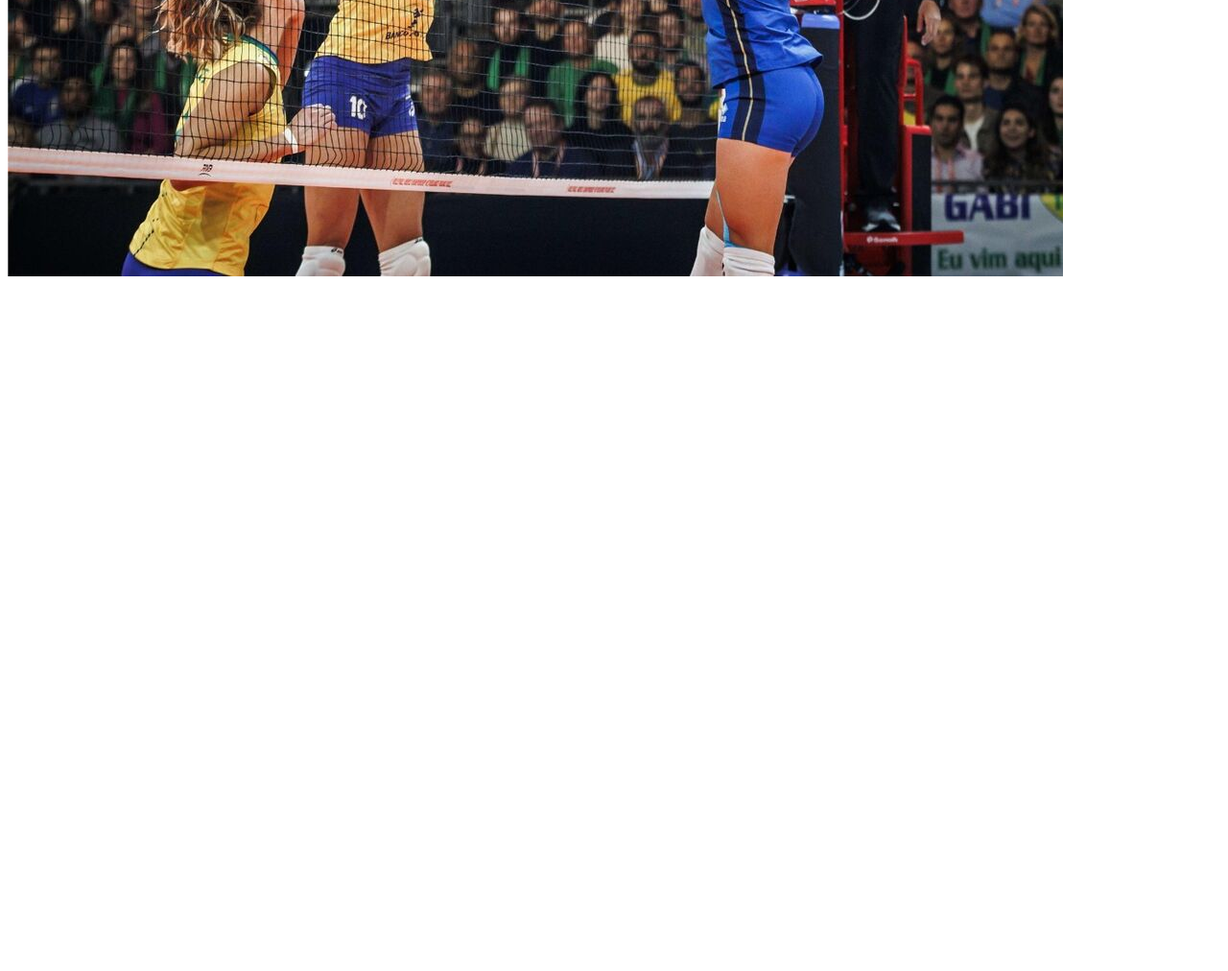
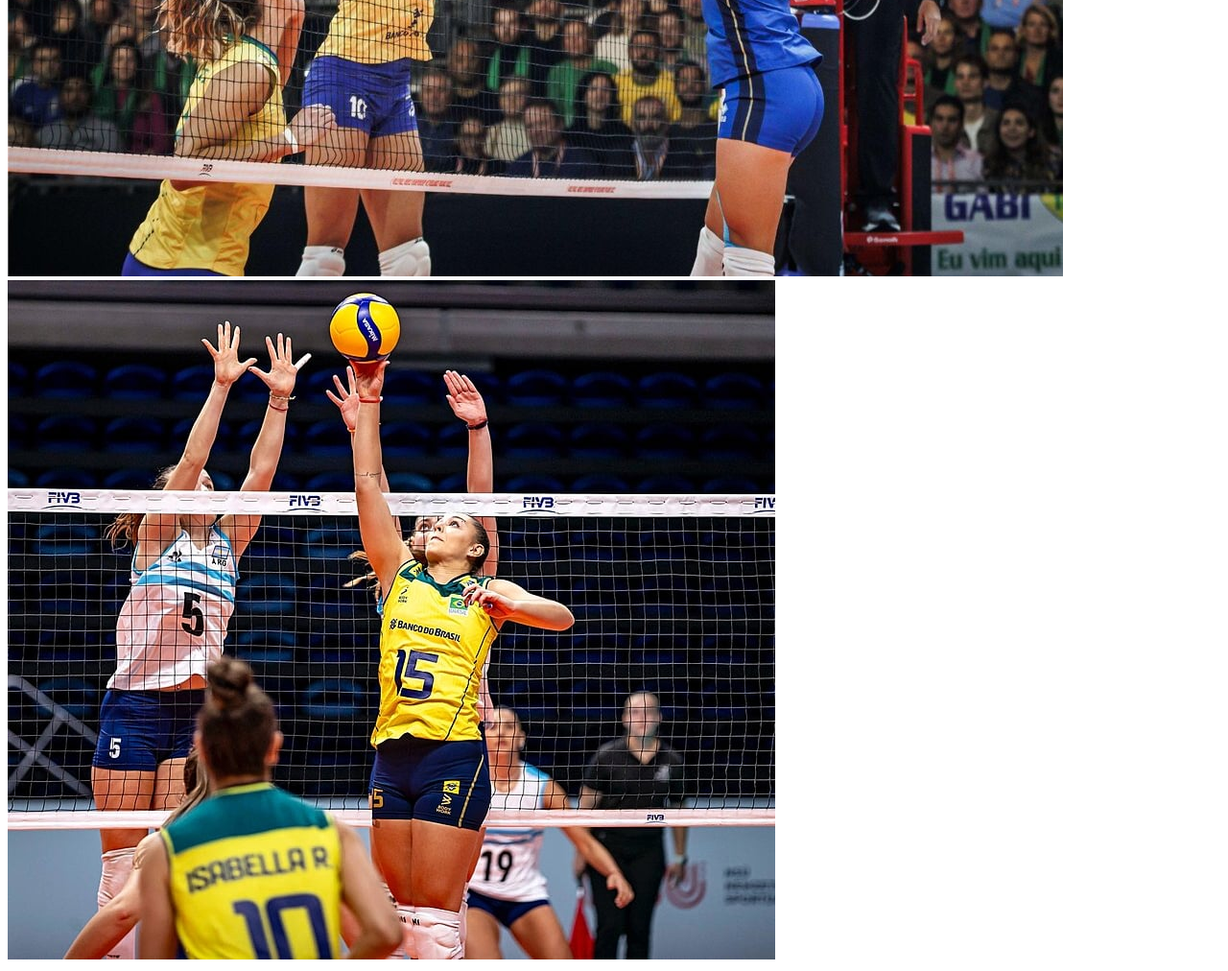
Before and after one commit to GustavoBravin/internet, a plain HTML site: page index.html in a window 1280 px wide. Shown: the part 1130-2142 px from the top of the page at 96% size. Before the commit the page ends 1430 px from the top, so only its background shows below. Drawn offline with Linux system fonts and the light colour scheme.

Commit message:
adicionei a terceira imagem

```diff
--- a/index.html
+++ b/index.html
@@ -1,10 +1,12 @@
 <!DOCTYPE html>
 <html lang="en">
+
 <head>
     <meta charset="UTF-8">
     <meta name="viewport" content="width=device-width, initial-scale=1.0">
     <title>Document</title>
 </head>
+
 <body>
     <h1>Ola</h1>
 
@@ -12,6 +14,7 @@
 
     <img src="/Imagem/REDE.jpeg" alt="">
 
+    <img src="/Imagem/volei.jpeg" alt="">
+</body>
 
-</body>
 </html>
```
